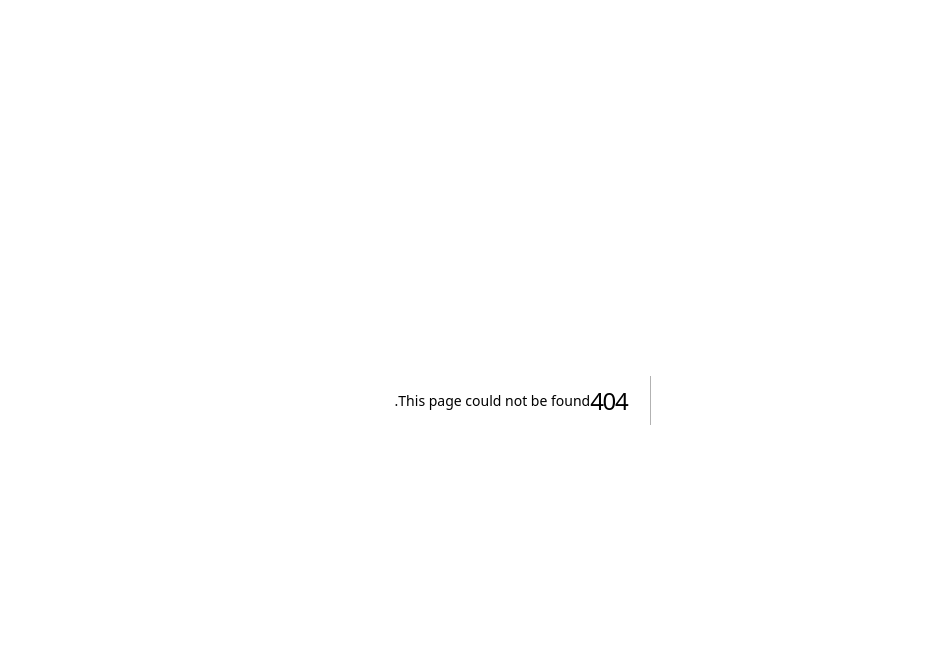
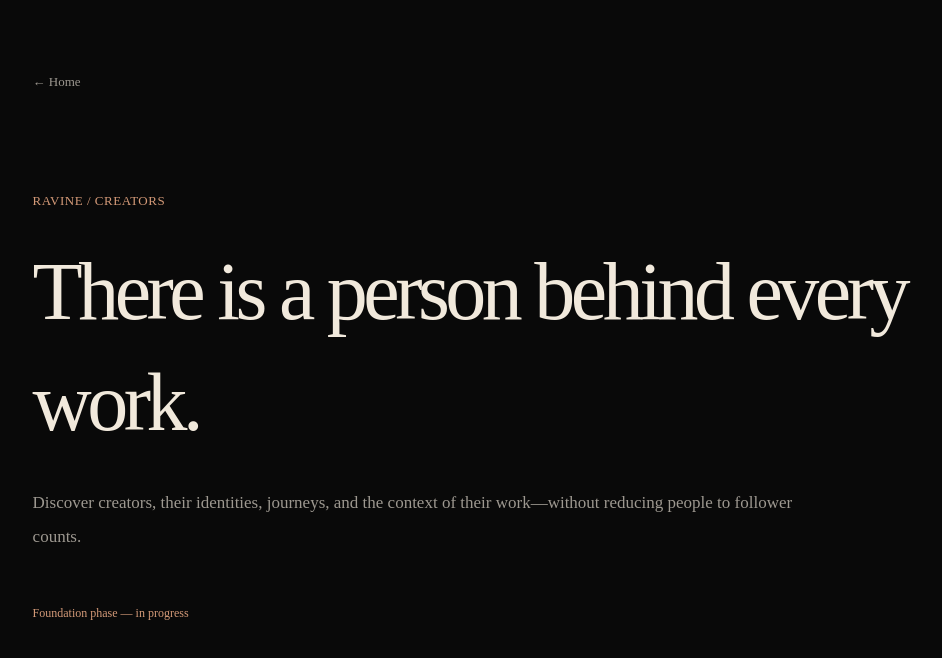
Before and after one commit to she3b9620/Ravine-Vision, a Next.js app: page /en/creators in a window 1280 px wide. Before the commit this address had no page. Shown: the top 658 px of the page, without its empty margins (147-1089 px from the left). Built offline with nearby package versions, Linux system fonts and the light colour scheme.

Commit message:
feat: add creators discovery route

```diff
--- /dev/null
+++ b/src/app/[locale]/creators/page.tsx
@@ -0,0 +1,8 @@
+import { notFound } from "next/navigation";
+import { SectionPlaceholder } from "@/components/section-placeholder";
+
+export default async function CreatorsPage({ params }: { params: Promise<{ locale: string }> }) {
+  const { locale } = await params;
+  if (locale !== "ar" && locale !== "en") notFound();
+  return <SectionPlaceholder locale={locale} code="CREATORS" title={locale === "ar" ? "وراء كل عمل إنسان." : "There is a person behind every work."} description={locale === "ar" ? "اكتشف المبدعين وهوياتهم ومساراتهم وسياقات أعمالهم، دون اختزالهم في أرقام المتابعة." : "Discover creators, their identities, journeys, and the context of their work—without reducing people to follower counts."} />;
+}
```
